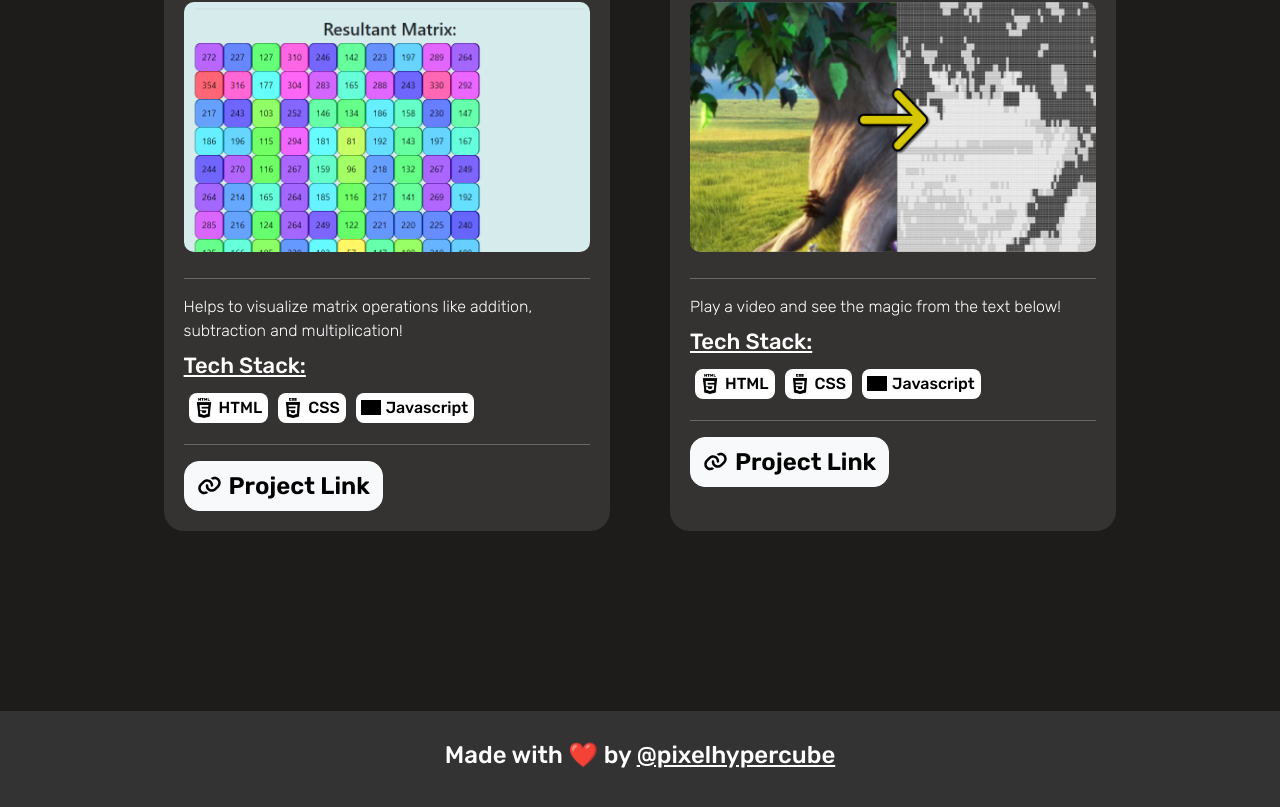
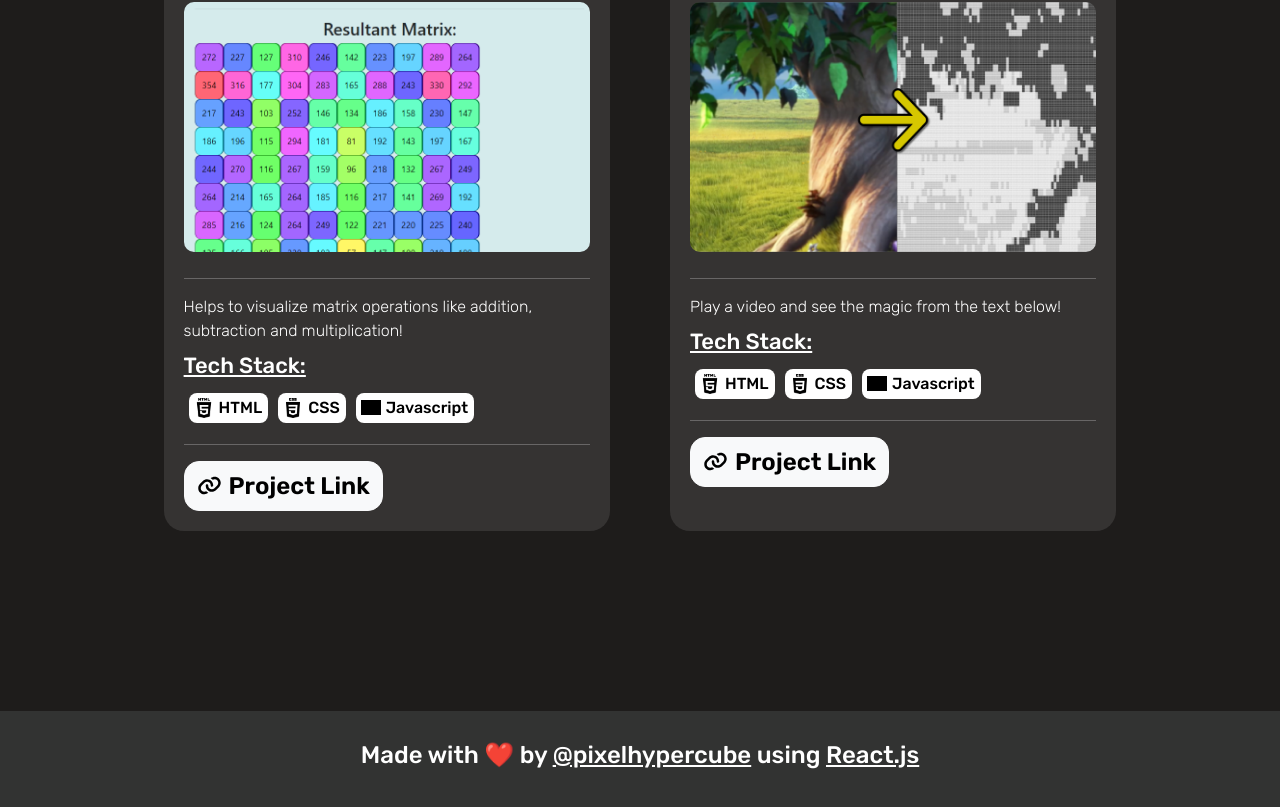
Before and after one commit to pixelhypercube/pixelhypercube.github.io, a React (Create React App) app: page / in a window 1280 px wide. Shown: the part 9710-10517 px from the top of the page. Built offline with nearby package versions, Linux system fonts and the light colour scheme; grey boxes are pictures that could not be loaded.

Commit message:
fixed router tingies

```diff
--- a/src/App.js
+++ b/src/App.js
@@ -5,7 +5,7 @@ import Blog from "./Blog";
 
 export default function App() {
   return (
-    <BrowserRouter>
+    <BrowserRouter basename={process.env.PUBLIC_URL}>
       <Routes>
         <Route path="/" element={<Home/>}></Route>
         <Route path="/blogs" element={<Blogs/>}></Route>
--- a/src/Blog.js
+++ b/src/Blog.js
@@ -128,7 +128,7 @@ class Blog extends React.Component {
                     padding:"30px"
                 }}>
                     <Container className="d-flex justify-content-center" style={{fontWeight:500}}>
-                        <h4>Made with ❤️ by <a href="https://github.com/pixelhypercube">@pixelhypercube</a></h4>
+                        <h4>Made with ❤️ by <a href="https://github.com/pixelhypercube">@pixelhypercube</a> using <a href="https://react.dev/">React.js</a></h4>
                     </Container>
                 </footer>
             </div>
--- a/src/Blogs.js
+++ b/src/Blogs.js
@@ -84,7 +84,7 @@ export default class Blogs extends React.Component {
                     padding:"30px"
                 }}>
                     <Container className="d-flex justify-content-center" style={{fontWeight:500}}>
-                        <h4>Made with ❤️ by <a href="https://github.com/pixelhypercube">@pixelhypercube</a></h4>
+                        <h4>Made with ❤️ by <a href="https://github.com/pixelhypercube">@pixelhypercube</a> using <a href="https://react.dev/">React.js</a></h4>
                     </Container>
                 </footer>
             </div>
--- a/src/Home.js
+++ b/src/Home.js
@@ -146,7 +146,7 @@ export default class Home extends React.Component {
                 width:"100%",
                 marginBottom:"40px",
                 maxWidth:"300px",
-                height:"fit-content",
+                height:"auto",
                 imageRendering:"pixelated",
               }}
               alt="avatar-default" />
@@ -395,7 +395,7 @@ export default class Home extends React.Component {
           padding:"30px"
         }}>
           <Container className="d-flex justify-content-center" style={{fontWeight:500}}>
-            <h4>Made with ❤️ by <a href="https://github.com/pixelhypercube">@pixelhypercube</a></h4>
+            <h4>Made with ❤️ by <a href="https://github.com/pixelhypercube">@pixelhypercube</a> using <a href="https://react.dev/">React.js</a></h4>
           </Container>
           {/* <Container style={{
             justifyContent:"space-evenly"
```
Also changed, not shown: 1 other file (tests, documents, lock files or other folders).
